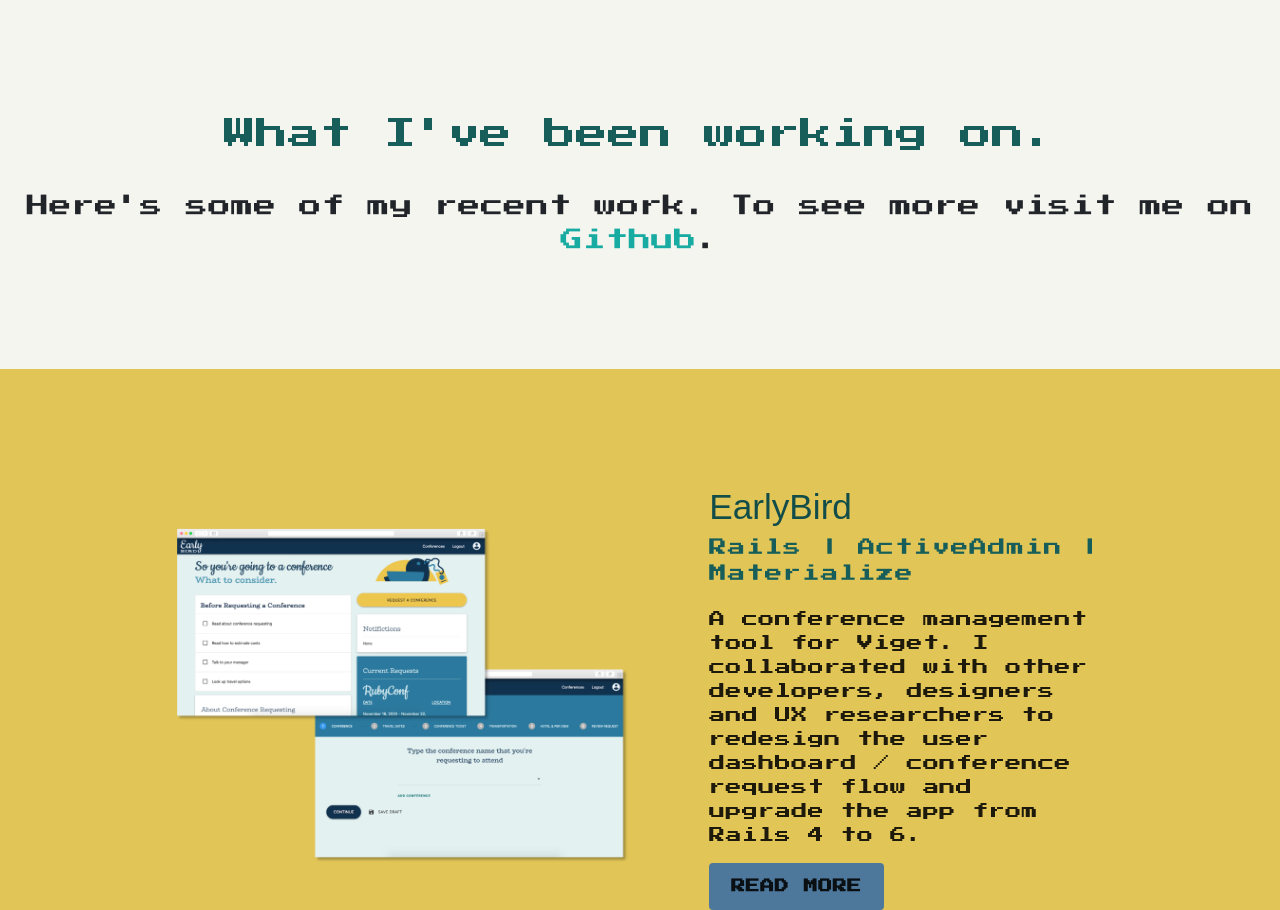
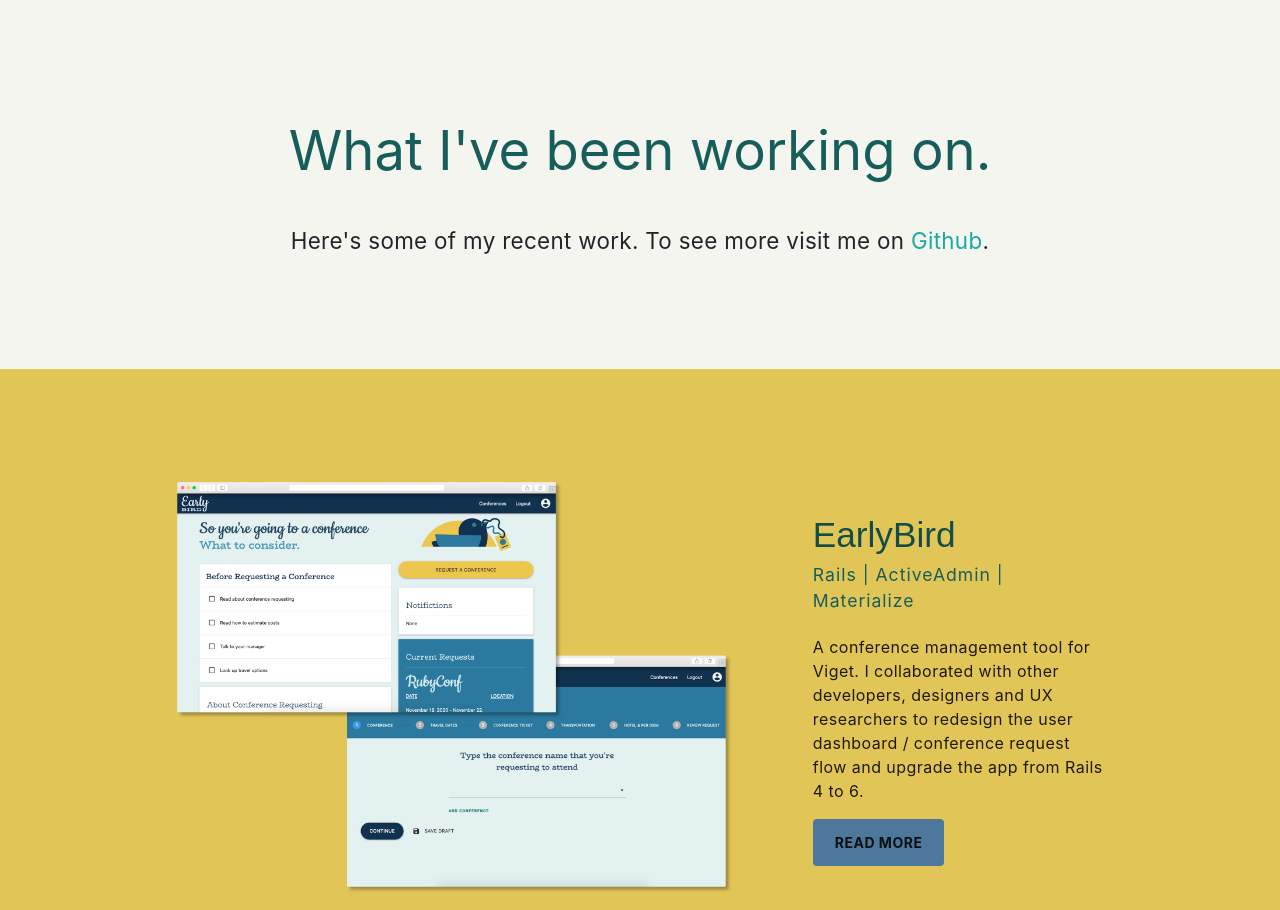
Before and after one commit to marc-akbar/personal-site-2.0, a Vue app: page / in a window 1280 px wide. Shown: the part 797-1707 px from the top of the page. Built offline with nearby package versions, Linux system fonts and the light colour scheme; a web font is replaced by a local one.

Commit message:
WIP Typography

```diff
--- a/src/App.vue
+++ b/src/App.vue
@@ -4,7 +4,7 @@ import Navigation from "components/Navigation/Navigation.vue";
 import Toggle from "components/Navigation/Toggle.vue";
 
 let darkMode = ref(false);
-let theme = ref("nes");
+let theme = ref("default");
 
 const storedDarkMode = localStorage.getItem("darkMode");
 if (!storedDarkMode) {
--- /dev/null
+++ b/src/components/Typography/Typography.vue
@@ -0,0 +1,42 @@
+<script setup>
+const props = defineProps({
+  variant: String,
+  theme: String,
+});
+</script>
+
+<template>
+  <h1 v-if="variant === 'h1'" class="root">
+    <span :class="theme === 'nes' && nes - text"><slot /></span>
+  </h1>
+  <h2 v-else-if="variant === 'h2'" class="root">
+    <span :class="theme === 'nes' && nes - text"><slot /></span>
+  </h2>
+  <h3 v-else-if="variant === 'h3'" class="root">
+    <span :class="theme === 'nes' && nes - text"><slot /></span>
+  </h3>
+  <h4 v-else-if="variant === 'h4'" class="root">
+    <span :class="theme === 'nes' && nes - text"><slot /></span>
+  </h4>
+  <h5 v-else-if="variant === 'h5'" class="root">
+    <span :class="theme === 'nes' && nes - text"><slot /></span>
+  </h5>
+  <h6 v-else-if="variant === 'h6'" class="root">
+    <span :class="theme === 'nes' && nes - text"><slot /></span>
+  </h6>
+  <p v-else-if="variant === 'p'" class="root">
+    <span :class="theme === 'nes' && nes - text"><slot /></span>
+  </p>
+  <div v-else class="root">
+    <span :class="theme === 'nes' && nes - text"><slot /></span>
+  </div>
+</template>
+
+<style lang="scss" scoped>
+@import "assets/palette.scss";
+
+.root {
+  font-family: -apple-system, BlinkMacSystemFont, "Segoe UI", Roboto,
+    Oxygen-Sans, Ubuntu, Cantarell, "Helvetica Neue", sans-serif;
+}
+</style>
--- a/src/components/Work/Recent.vue
+++ b/src/components/Work/Recent.vue
@@ -1,8 +1,12 @@
+<script setup>
+import Typography from "components/Typography/Typography.vue";
+</script>
+
 <template>
   <section class="recent-work-container">
-    <div class="recent-work-header">
-      <span class="nes-text">What I've been working on.</span>
-    </div>
+    <Typography class="recent-work-header">
+      What I've been working on.
+    </Typography>
     <div class="recent-work-text nes-text">
       Here's some of my recent work. To see more visit me on
       <a
```
